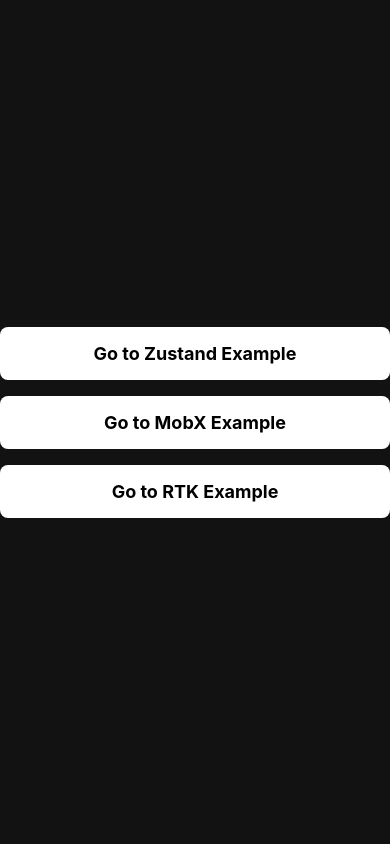
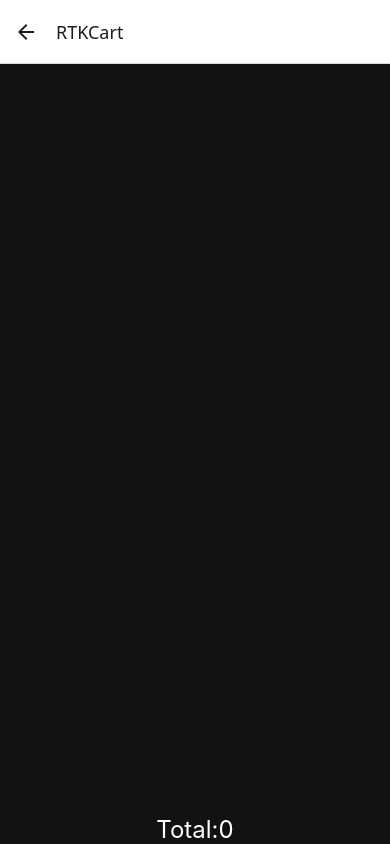
Before and after one commit to pborgesjr/rn_state_management, a React Native app: screen /RTKCart in a window 390 px wide. Built offline with nearby package versions, Linux system fonts and the light colour scheme.

Commit message:
feat: added rtk example

```diff
--- a/package.json
+++ b/package.json
@@ -12,6 +12,7 @@
   "dependencies": {
     "@react-navigation/native": "^7.0.14",
     "@react-navigation/native-stack": "^7.2.0",
+    "@reduxjs/toolkit": "^2.5.1",
     "immer": "^10.1.1",
     "mobx": "^6.13.5",
     "mobx-react-lite": "^4.1.0",
@@ -19,6 +20,7 @@
     "react-native": "0.76.5",
     "react-native-safe-area-context": "^5.0.0",
     "react-native-screens": "^4.3.0",
+    "react-redux": "^9.2.0",
     "zustand": "^5.0.2"
   },
   "devDependencies": {
--- a/src/App.tsx
+++ b/src/App.tsx
@@ -1,12 +1,16 @@
 import React from 'react';
+import {Provider} from 'react-redux';
 import {NavigationContainer} from '@react-navigation/native';
 
 import {RootStack} from './routes';
+import {store} from './rtk/store';
 
 function App(): React.JSX.Element {
   return (
     <NavigationContainer>
-      <RootStack />
+      <Provider store={store}>
+        <RootStack />
+      </Provider>
     </NavigationContainer>
   );
 }
--- a/src/routes/index.tsx
+++ b/src/routes/index.tsx
@@ -8,6 +8,7 @@
 import {RTKScreen} from '../screens/RTKScreen';
 import {RootStackParamList} from './types';
 import {MobXCartScreen} from '../screens/MobXCartScreen';
+import {RTKCartScreen} from '../screens/RTKCartScreen';
 
 const Stack = createNativeStackNavigator<RootStackParamList>();
 
@@ -23,5 +24,6 @@
     <Stack.Screen name="MobX" component={MobXScreen} />
     <Stack.Screen name="MobXCart" component={MobXCartScreen} />
     <Stack.Screen name="RTK" component={RTKScreen} />
+    <Stack.Screen name="RTKCart" component={RTKCartScreen} />
   </Stack.Navigator>
 );
--- /dev/null
+++ b/src/rtk/cartSlice.ts
@@ -0,0 +1,55 @@
+import {createSlice, createAsyncThunk, PayloadAction} from '@reduxjs/toolkit';
+import {CartItem, State} from './types';
+import {MOCK_URL} from '../utils/constants';
+
+const initialState: State = {
+  cart: [],
+  items: [],
+};
+
+const cartSlice = createSlice({
+  name: 'cart',
+  initialState,
+  reducers: {
+    addToCart(state, action: PayloadAction<CartItem>) {
+      const newItem = action.payload;
+
+      const item = state.cart.find(i => i.id === newItem.id);
+      if (item?.amount) {
+        item.amount += 1;
+      } else {
+        state.cart.push({...newItem, amount: 1});
+      }
+    },
+    removeFromCart(state, action: PayloadAction<string>) {
+      const id = action.payload;
+      state.cart = state.cart.filter(item => item.id !== id);
+    },
+    resetCart(state) {
+      state.cart = [];
+    },
+  },
+  extraReducers: builder => {
+    builder.addCase(fetchItems.fulfilled, (state, action) => {
+      state.items = action.payload;
+    });
+  },
+});
+
+export const fetchItems = createAsyncThunk<CartItem[]>(
+  'cart/fetchItems',
+  async () => {
+    try {
+      await new Promise(resolve => setTimeout(resolve, 1000));
+      const response = await fetch(MOCK_URL);
+      const data: CartItem[] = await response.json();
+      return data;
+    } catch (error) {
+      console.error('Error fetching items:', error);
+      return [];
+    }
+  },
+);
+
+export const {addToCart, removeFromCart, resetCart} = cartSlice.actions;
+export default cartSlice.reducer;
--- /dev/null
+++ b/src/rtk/store.ts
@@ -0,0 +1,15 @@
+import {configureStore} from '@reduxjs/toolkit';
+import {useDispatch, useSelector} from 'react-redux';
+
+import cartReducer from './cartSlice';
+
+export const store = configureStore({
+  reducer: {
+    cart: cartReducer,
+  },
+});
+
+export type RootState = ReturnType<typeof store.getState>;
+export type AppDispatch = typeof store.dispatch;
+export const useAppDispatch = useDispatch.withTypes<AppDispatch>();
+export const useAppSelector = useSelector.withTypes<RootState>();
--- /dev/null
+++ b/src/rtk/types.ts
@@ -0,0 +1,21 @@
+export type CartItem = {
+  id: string;
+  name: string;
+  price: number;
+};
+
+export interface CartItemStore extends CartItem {
+  amount: number;
+}
+
+export type State = {
+  cart: CartItemStore[];
+  items: CartItem[];
+};
+
+export type Action = {
+  addToCart: (item: CartItem) => void;
+  removeFromCart: (id: string) => void;
+  resetCart: () => void;
+  fetchItems: () => Promise<void>;
+};
--- /dev/null
+++ b/src/screens/RTKCartScreen.tsx
@@ -0,0 +1,54 @@
+import React from 'react';
+import {StyleSheet, ScrollView, View, Button, Text} from 'react-native';
+
+import {Item} from '../components/Item';
+import {useAppSelector, useAppDispatch} from '../rtk/store';
+import {removeFromCart, resetCart} from '../rtk/cartSlice';
+
+export const RTKCartScreen = () => {
+  const {cart} = useAppSelector(state => state.cart);
+
+  const dispatch = useAppDispatch();
+  return (
+    <View style={styles.container}>
+      <ScrollView style={styles.scroll} contentContainerStyle={styles.content}>
+        {cart.map(item => (
+          <Item
+            key={item.id}
+            {...item}
+            onRemove={() => dispatch(removeFromCart(item.id))}
+          />
+        ))}
+      </ScrollView>
+      <Text style={styles.text}>
+        Total:
+        {cart.reduce(
+          (total, current) => total + current.price * current.amount,
+          0,
+        )}
+      </Text>
+      {cart.length > 0 && (
+        <Button title="Clear cart" onPress={() => dispatch(resetCart())} />
+      )}
+    </View>
+  );
+};
+
+const styles = StyleSheet.create({
+  container: {
+    flex: 1,
+    paddingTop: 16,
+    backgroundColor: '#121212',
+    alignItems: 'center',
+  },
+  scroll: {
+    width: '100%',
+  },
+  content: {
+    gap: 8,
+  },
+  text: {
+    color: 'white',
+    fontSize: 24,
+  },
+});
--- a/src/screens/RTKScreen.tsx
+++ b/src/screens/RTKScreen.tsx
@@ -1,10 +1,79 @@
-import React from 'react';
-import {View, Text} from 'react-native';
+import React, {useEffect} from 'react';
+import {
+  StyleSheet,
+  ScrollView,
+  View,
+  Text,
+  TouchableOpacity,
+} from 'react-native';
 
-export const RTKScreen = () => {
+import {RTKScreenProps} from '../routes/types';
+import {Item} from '../components/Item';
+import {fetchItems, addToCart} from '../rtk/cartSlice';
+import {useAppDispatch, useAppSelector} from '../rtk/store';
+
+const renderHeaderTitle = () => <Text style={styles.title}>RTK</Text>;
+const renderHeaderRight = (onPress: () => void) => (
+  <TouchableOpacity onPress={onPress} style={styles.headerRight}>
+    <Text style={styles.cart}>Cart</Text>
+  </TouchableOpacity>
+);
+
+export const RTKScreen = ({navigation}: RTKScreenProps) => {
+  const {items} = useAppSelector(state => state.cart);
+
+  const dispatch = useAppDispatch();
+  useEffect(() => {
+    dispatch(fetchItems());
+  }, [dispatch]);
+
+  useEffect(() => {
+    navigation.setOptions({
+      headerRight: () =>
+        renderHeaderRight(() => navigation.navigate('RTKCart')),
+      headerTitle: renderHeaderTitle,
+    });
+  }, [navigation]);
+
   return (
-    <View>
-      <Text>RTKScreen Component</Text>
+    <View style={styles.container}>
+      <ScrollView
+        contentContainerStyle={styles.content}
+        bounces={false}
+        overScrollMode="never">
+        {items.map(item => (
+          <Item
+            key={item.id}
+            {...item}
+            onPress={() => dispatch(addToCart(item))}
+          />
+        ))}
+      </ScrollView>
     </View>
   );
 };
+
+const styles = StyleSheet.create({
+  container: {
+    flex: 1,
+    backgroundColor: '#121212',
+    paddingTop: 24,
+  },
+  content: {
+    gap: 8,
+  },
+  title: {
+    textAlign: 'center',
+    fontSize: 24,
+    fontWeight: 'bold',
+    color: '#000',
+  },
+  headerRight: {
+    padding: 12,
+  },
+  cart: {
+    fontSize: 16,
+    fontWeight: 'bold',
+    color: '#000',
+  },
+});
```
Also changed, not shown: 1 other file (tests, documents, lock files or other folders).
